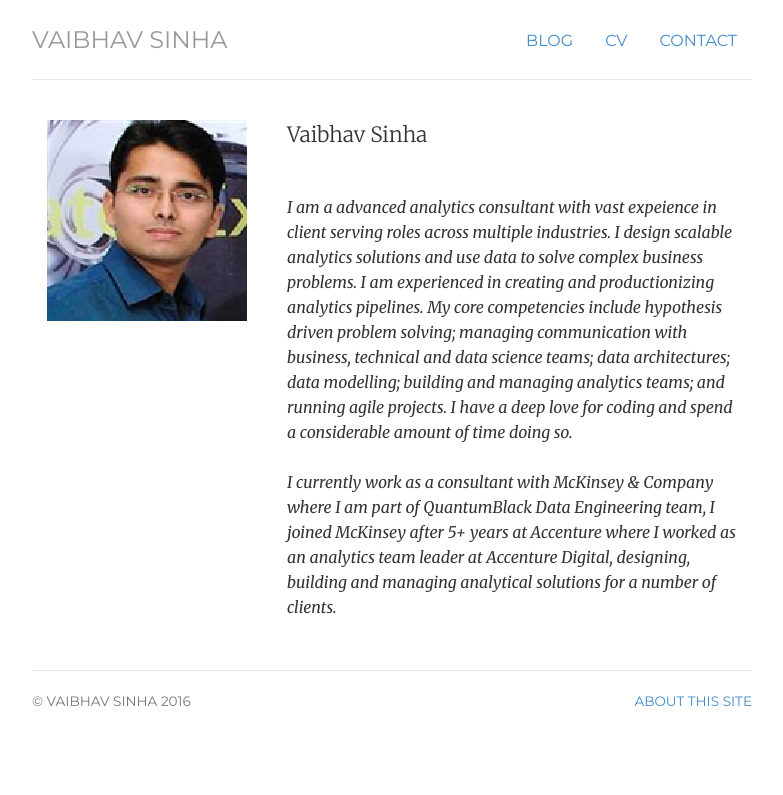
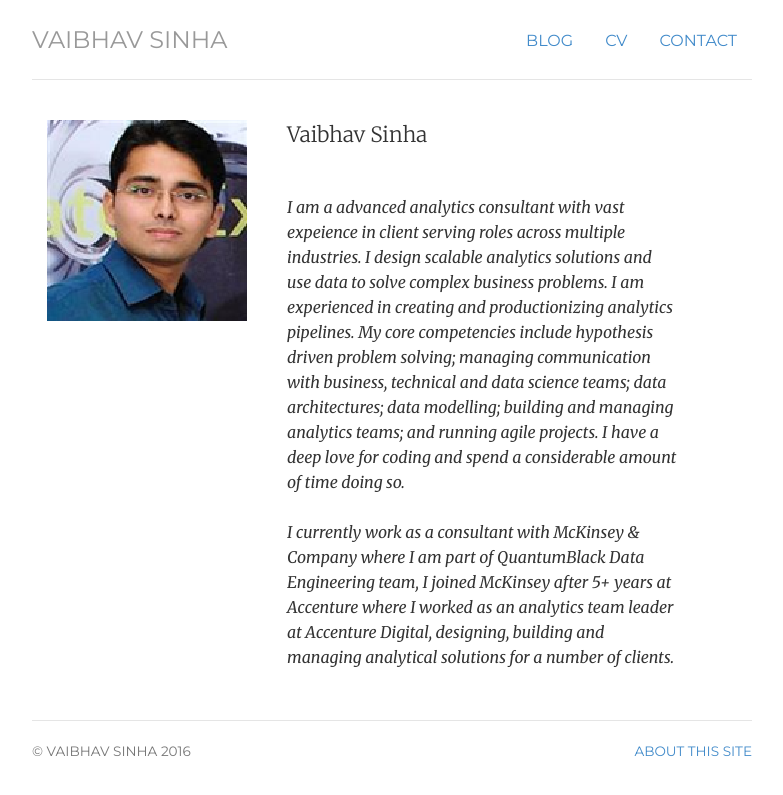
Before and after one commit to sinhav/sinhav.github.io, a Jekyll site: the page built from index.html, in a window 1280 px wide. Shown: the top 795 px of the page, without its empty margins (248-1031 px from the left). Built offline with Jekyll 4.4.1, drawn with Linux system fonts in a browser that asks for light colours.

Commit message:
Update index.html

```diff
--- a/index.html
+++ b/index.html
@@ -11,7 +11,7 @@
 	<div class="col-sm-4">
 	<img class="img-square avatar" alt="Vaibhav Sinha" src="img/vsinha.png">
 	</div>
-	<div itemscope itemtype="http://data-vocabulary.org/Person" class="col-sm-8">
+	<div itemscope itemtype="http://data-vocabulary.org/Person" class="col-sm-7">
 	<p class="lead">Vaibhav Sinha</p>
 	<P>
 	<i>
```
